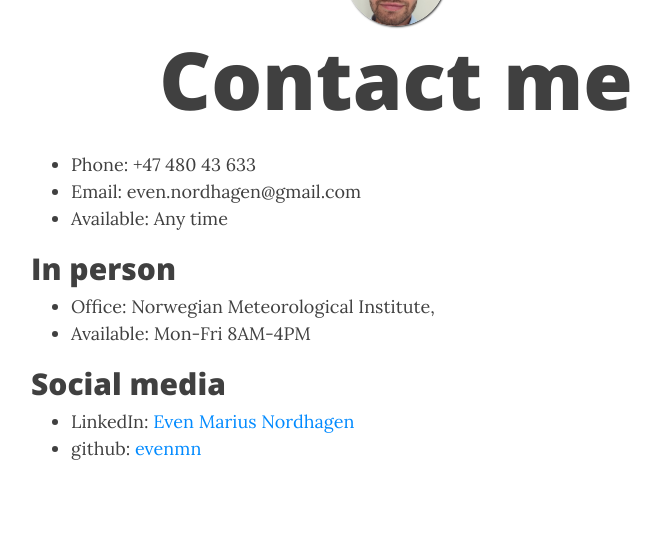
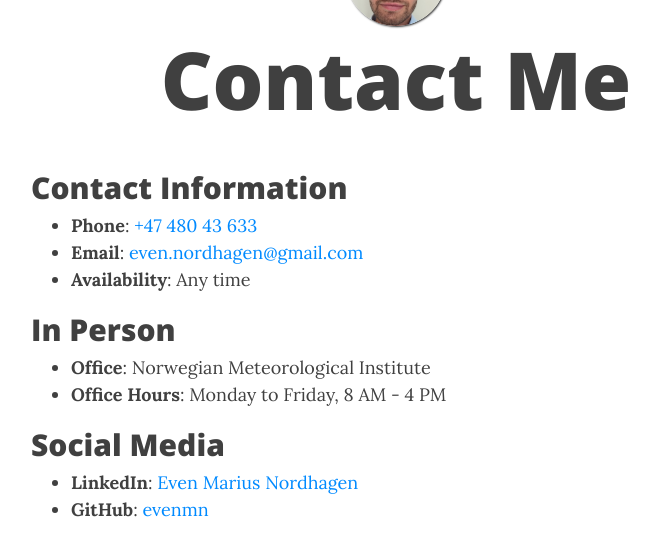
Before and after one commit to evenmn/evenmn.github.io, a Jekyll site: the page built from contact.md, in a window 1280 px wide, cut to the strip 95-696 px from the top of the page. Shown: the top 556 px of the strip, without its empty margins (244-905 px from the left). Built offline with Jekyll 4.4.1, drawn with Linux system fonts in a browser that asks for light colours; comment, search, counter and statistics services are not loaded.

Commit message:
Updated 'contact me'
Signed-off-by: evenmn <evenmn@fys.uio.no>

```diff
--- a/contact.md
+++ b/contact.md
@@ -1,17 +1,18 @@
 ---
 layout: page
-title: Contact me
+title: Contact Me
 subtitle:
 ---
 
-- Phone: +47 480 43 633
-- Email: even.nordhagen@gmail.com
-- Available: Any time
+## Contact Information
+- **Phone**: [+47 480 43 633](tel:004748043633)
+- **Email**: [even.nordhagen@gmail.com](mailto:even.nordhagen@gmail.com)
+- **Availability**: Any time
 
-## In person
-- Office: Norwegian Meteorological Institute,
-- Available: Mon-Fri 8AM-4PM
+## In Person
+- **Office**: Norwegian Meteorological Institute
+- **Office Hours**: Monday to Friday, 8 AM - 4 PM
 
-## Social media
-- LinkedIn: [Even Marius Nordhagen](https://www.linkedin.com/in/even-marius-nordhagen-a44248135/)
-- github: [evenmn](https://github.com/evenmn)
+## Social Media
+- **LinkedIn**: [Even Marius Nordhagen](https://www.linkedin.com/in/even-marius-nordhagen-a44248135/)
+- **GitHub**: [evenmn](https://github.com/evenmn)
```
